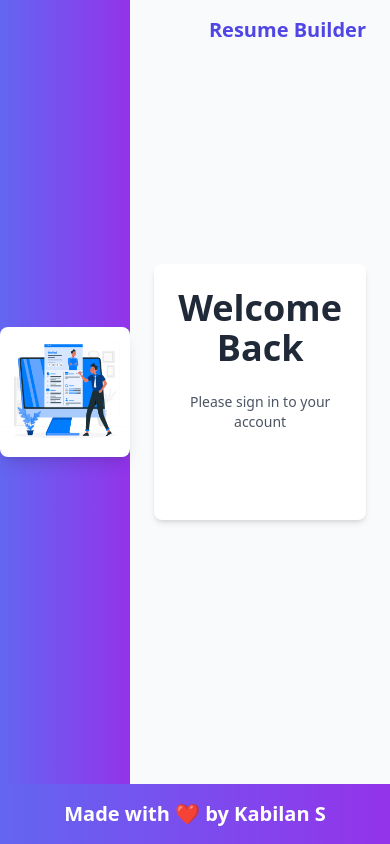
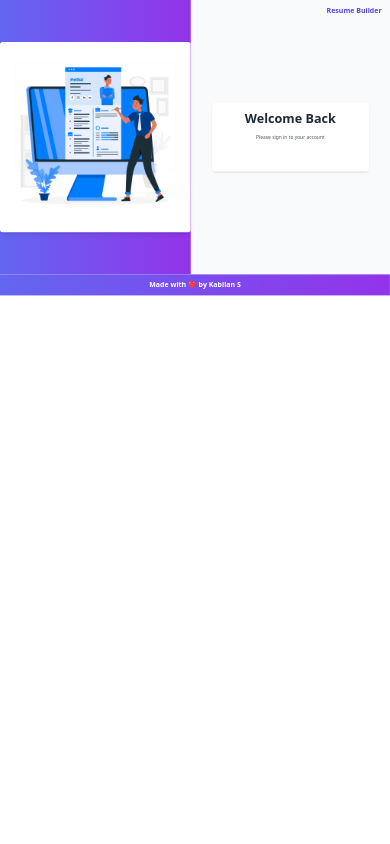
Before and after one commit to S-KABILAN/resumeBuilder, a React (Vite) app in the folder frontend/: page /login in a window 390 px wide. Built offline with nearby package versions, Linux system fonts and the light colour scheme.

Commit message:
Mobile view UI update

```diff
--- a/frontend/src/App.css
+++ b/frontend/src/App.css
@@ -1,3 +1,29 @@
 @tailwind base;
 @tailwind components;
 @tailwind utilities;
+
+@media screen and (max-width: 1024px) {
+  body {
+    transform: scale(0.7);
+    transform-origin: 0 0;
+    width: 142.85714286%; /* 100% / 0.7 */
+    height: 142.85714286%; /* 100% / 0.7 */
+    overflow-x: hidden;
+  }
+}
+
+@media screen and (max-width: 768px) {
+  body {
+    transform: scale(0.5);
+    width: 200%; /* 100% / 0.5 */
+    height: 200%; /* 100% / 0.5 */
+  }
+}
+
+@media screen and (max-width: 480px) {
+  body {
+    transform: scale(0.35);
+    width: 285.71428571%; /* 100% / 0.35 */
+    height: 285.71428571%; /* 100% / 0.35 */
+  }
+}
--- a/frontend/src/index.css
+++ b/frontend/src/index.css
@@ -1,3 +1,29 @@
 @tailwind base;
 @tailwind components;
 @tailwind utilities;
+
+@media screen and (max-width: 1024px) {
+  body {
+    transform: scale(0.7);
+    transform-origin: 0 0;
+    width: 142.85714286%; /* 100% / 0.7 */
+    height: 142.85714286%; /* 100% / 0.7 */
+    overflow-x: hidden;
+  }
+}
+
+@media screen and (max-width: 768px) {
+  body {
+    transform: scale(0.5);
+    width: 200%; /* 100% / 0.5 */
+    height: 200%; /* 100% / 0.5 */
+  }
+}
+
+@media screen and (max-width: 480px) {
+  body {
+    transform: scale(0.35);
+    width: 285.71428571%; /* 100% / 0.35 */
+    height: 285.71428571%; /* 100% / 0.35 */
+  }
+}
```
